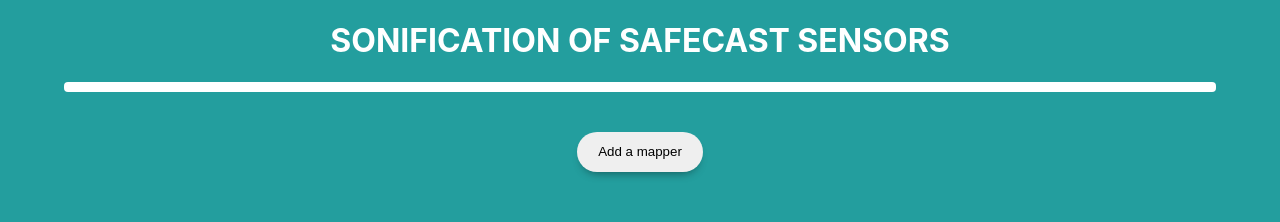
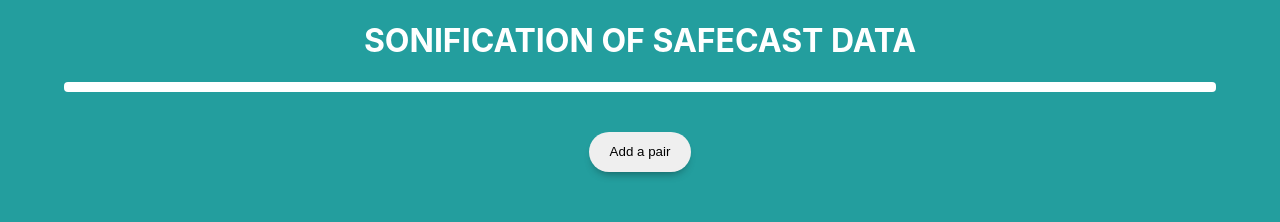
Before and after one commit to kevind13/SafecastSonification, a React (Create React App) app in the folder frontend/: page / in a window 1280 px wide. Shown: the top 222 px of the page. Built offline with nearby package versions, Linux system fonts and the light colour scheme.

Commit message:
feat: some unfinished style changes

```diff
--- a/frontend/src/App.tsx
+++ b/frontend/src/App.tsx
@@ -21,7 +21,7 @@
   velocity: number;
 };
 
-let synths:  Tone.PolySynth<Tone.Synth<Tone.SynthOptions>>[] = []
+let synths: Tone.PolySynth<Tone.Synth<Tone.SynthOptions>>[] = [];
 
 function App() {
   const [loading, setLoading] = useState<boolean>(false);
@@ -148,7 +148,7 @@
           const midi = new Midi(arrayBuffer);
           const now = Tone.now();
 
-          const temp_synths = [];
+          const temp_synths = [] as any;
 
           while (synths.length) {
             temp_synths.push(synths.shift());
@@ -164,7 +164,6 @@
               },
             }).toDestination();
 
-
             synths.push(synth);
 
             //schedule all of the events
@@ -173,10 +172,12 @@
             });
           });
 
-          while (temp_synths.length) {
-            const synth = temp_synths.shift();
-            if (synth) synth.disconnect();
-          }
+          setTimeout(() => {
+            while (temp_synths.length) {
+              const synth = temp_synths.shift();
+              if (synth) synth.disconnect();
+            }
+          }, 10);
 
           setLoadingText('Playing the song');
           setNotes(notes?.data);
@@ -199,26 +200,25 @@
       const synth = synths.shift();
       if (synth) synth.disconnect();
     }
-
   }, [sonificationInterval]);
 
   return (
     <div className={style.container}>
       <div className={style.title}>
-        <h1>SONIFICATION OF SAFECAST SENSORS</h1>
+        <h1>SONIFICATION OF SAFECAST DATA</h1>
         <div />
       </div>
       {loading && (
         <div className={style.playingSong}>
           <div className={style.loader}>
-            <h2>{loadingText}</h2>
+            {/* <h2>{loadingText}</h2> */}
             <PulseLoader color="white" loading={loading} size={30} aria-label="Loading Spinner" data-testid="loader" />
           </div>
           <Button title="Stop Sonification" className={style.add} onClick={handleStopSonification} />
-          <div className={style.notesContainer}>
+          {/* <div className={style.notesContainer}>
             <h2>Notes:</h2>
             <textarea value={JSON.stringify(notes, null, 2)} readOnly className={style.notesTextArea} />
-          </div>
+          </div> */}
         </div>
       )}
       {!loading && (
@@ -226,13 +226,10 @@
           <div className={style.buttons}>
             {devices.length !== 7 && (
               <Button
-                title={devices.length === 0 ? 'Add a mapper' : 'Add more mappers'}
+                title={'Add a pair'}
                 className={style.add}
                 onClick={addDevice}
               />
-            )}
-            {devices.length >= 1 && (
-              <Button title="Start sonification" className={style.add} onClick={handleStartSonification} />
             )}
           </div>
           <div className={style.list}>
@@ -263,8 +260,12 @@
                   <RiDeleteBin6Line />
                 </button>
               </div>
+
             ))}
           </div>
+          {devices.length >= 1 && (
+              <Button title="Start sonification" className={style.add} onClick={handleStartSonification} />
+            )}
           {error && <div className={style.error}>{error}</div>}
         </div>
       )}
--- a/frontend/src/components/Footer/Footer.tsx
+++ b/frontend/src/components/Footer/Footer.tsx
@@ -1,4 +1,3 @@
-import React, { useContext } from 'react';
 import style from './Footer.module.css';
 
 const Footer = () => {
```
